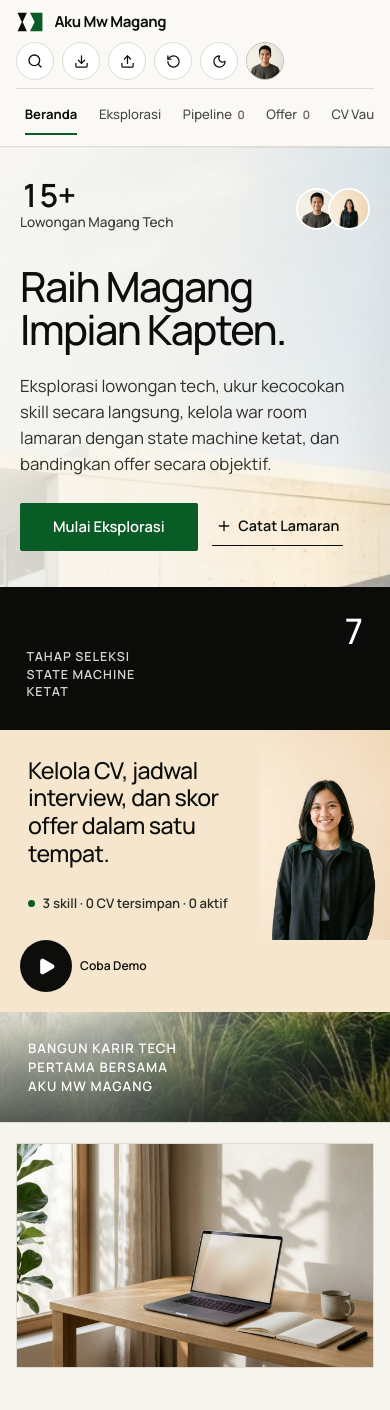
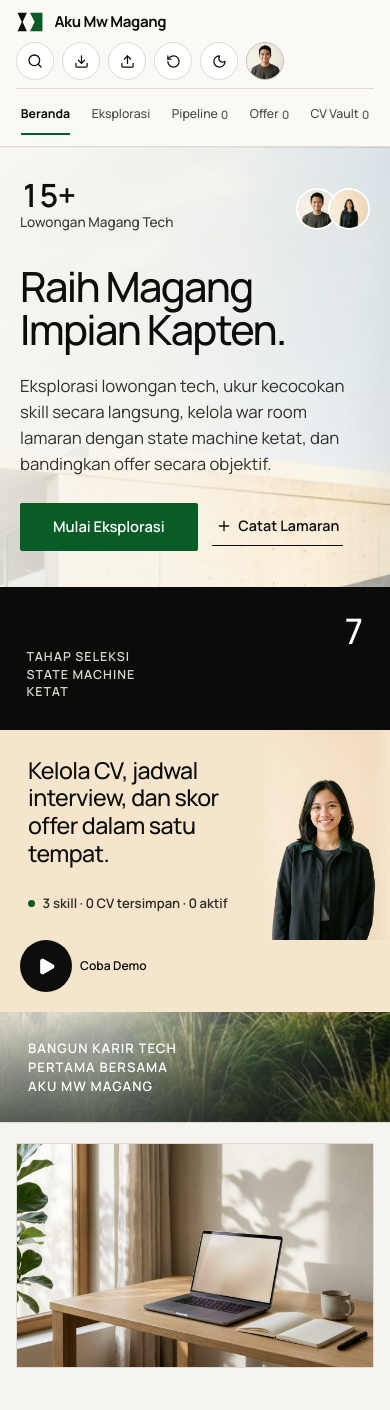
Before and after one commit to C12-Pemweb/pweb-react-c12-2026, a React (Vite) app: page / in a window 390 px wide. Shown: the top 1410 px of the page. Built offline with nearby package versions, Linux system fonts and the light colour scheme.

Commit message:
fix: feather landing portrait edge seam and tighten mobile top navigation spacing

```diff
--- a/src/index.css
+++ b/src/index.css
@@ -657,7 +657,7 @@ img {
 }
 
 .hero-cream-block {
-  background-color: #f6e6cd;
+  background-color: #f5e5cc;
   color: #0d0e0c;
   display: grid;
   grid-template-columns: minmax(0, 1fr) 170px auto;
@@ -710,6 +710,20 @@ img {
   height: 210px;
   object-fit: cover;
   object-position: top center;
+  -webkit-mask-image: linear-gradient(
+    90deg,
+    transparent 0%,
+    #000 14%,
+    #000 86%,
+    transparent 100%
+  );
+  mask-image: linear-gradient(
+    90deg,
+    transparent 0%,
+    #000 14%,
+    #000 86%,
+    transparent 100%
+  );
 }
 
 .hero-cream-action {
@@ -2452,6 +2466,17 @@ img {
 }
 
 @media (max-width: 720px) {
+  .top-nav-link {
+    padding: 0 0.3rem;
+    font-size: 0.77rem;
+    gap: 0.2rem;
+  }
+
+  .top-nav-link.is-active::after {
+    left: 0.3rem;
+    right: 0.3rem;
+  }
+
   .app-main,
   .landing-section {
     padding: 1.25rem 1rem 3rem;
```
